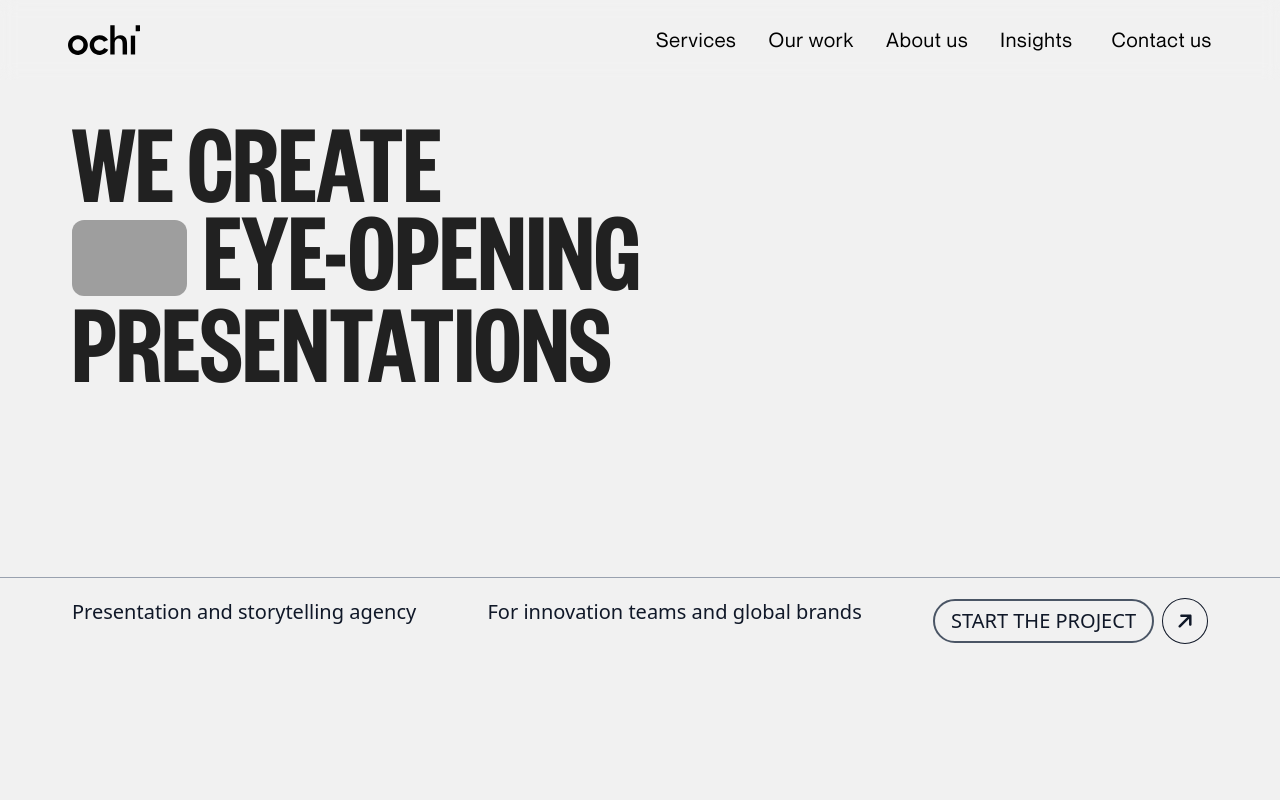
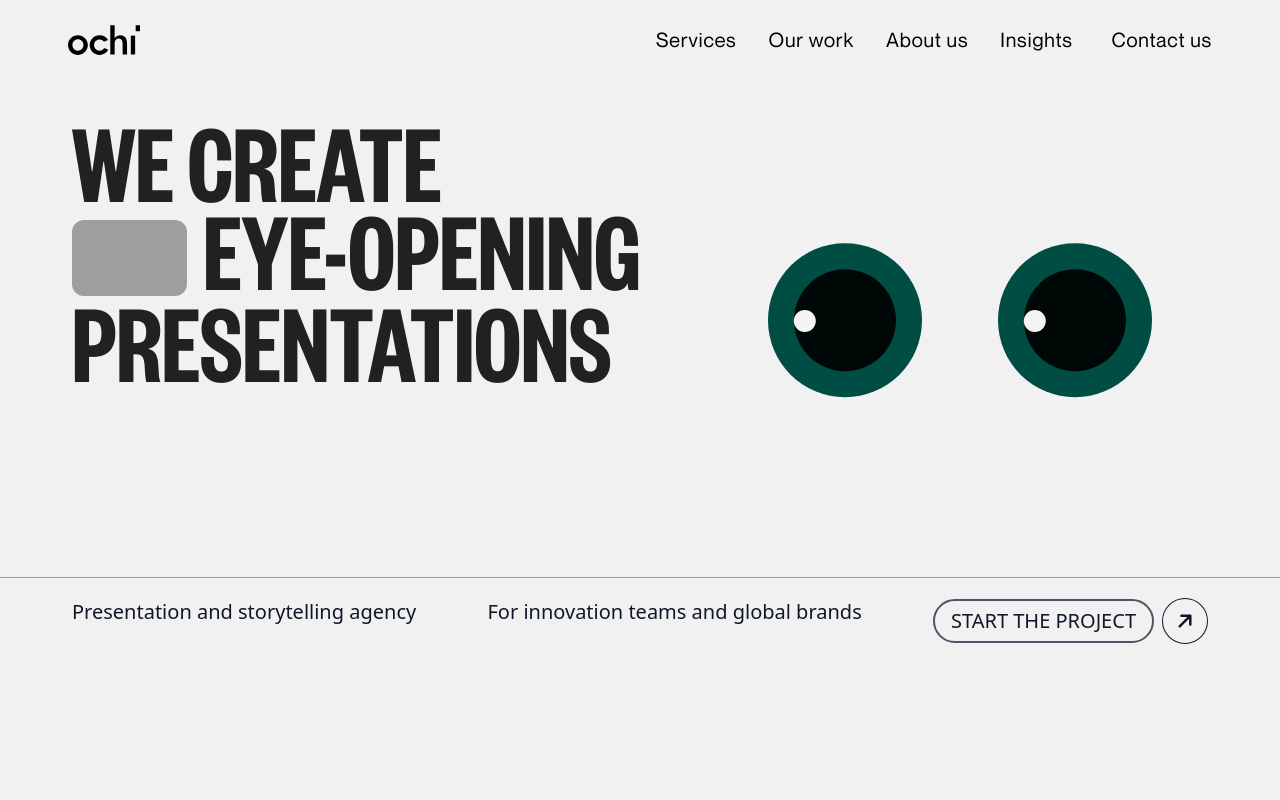
Before and after one commit to akashjasrotia/ochi, a React (Vite) app: page / in a window 1280 px wide. Shown: the top 800 px of the page. Built offline with nearby package versions, Linux system fonts and the light colour scheme; grey boxes are pictures that could not be loaded.

Commit message:
eyes added

```diff
--- a/src/components/Landing.jsx
+++ b/src/components/Landing.jsx
@@ -1,6 +1,7 @@
 import { motion } from "framer-motion";
 import React from "react";
 import { FaArrowRight } from "react-icons/fa6";
+import OnlyEyes from "./OnlyEyes";
 
 export default function Landing() {
   return (
@@ -40,6 +41,7 @@ export default function Landing() {
           </p>
         </div>
       </div>
+      <OnlyEyes/>
     </div>
   );
 }
--- /dev/null
+++ b/src/components/OnlyEyes.jsx
@@ -0,0 +1,47 @@
+import React ,{useEffect,useState} from "react";
+
+export default function OnlyEyes({top,left}) {
+    const [rotate, setRotate] = useState(0);
+      useEffect(()=>{
+        window.addEventListener('mousemove', (e)=>{
+          let x = e.clientX;
+          let y = e.clientY;
+
+          let dx = x-window.innerWidth/2;
+          let dy = y-window.innerHeight/2;
+
+          let angle = Math.atan2(dy,dx) * (180 / Math.PI);
+          setRotate(angle-180);
+
+        })
+      },[])
+  return (
+    <div
+      data-scroll
+      data-scroll-section
+      data-scroll-speed="0.2"
+      className={` w-[30vw] z-10 h-[12vw] absolute top-2/5 left-3/4 -translate-x-[50%] -translate-y-[50%] flex justify-between`}
+    >
+      <div className="flex items-center justify-center w-[12vw] h-[12vw] bg-[#004D43] rounded-full">
+        <div className="relative w-2/3 h-2/3 bg-black/90 rounded-full">
+          <div
+            className="absolute left-1/2 top-1/2 h-1/5 w-full "
+            style={{ transform: `translate(-50%, -50%) rotate(${rotate}deg)` }}
+          >
+            <div className="w-[1.7vw] h-[1.7vw] bg-zinc-100 rounded-full"></div>
+          </div>
+        </div>
+      </div>
+      <div className="flex items-center justify-center w-[12vw] h-[12vw] bg-[#004D43] rounded-full">
+        <div className="relative w-2/3 h-2/3 bg-black/90 rounded-full">
+          <div
+            className={`absolute left-1/2 top-1/2 h-1/5 w-full`}
+            style={{ transform: `translate(-50%, -50%) rotate(${rotate}deg)` }}
+          >
+            <div className="w-[1.7vw] h-[1.7vw] bg-zinc-100 rounded-full"></div>
+          </div>
+        </div>
+      </div>
+    </div>
+  );
+}
```
